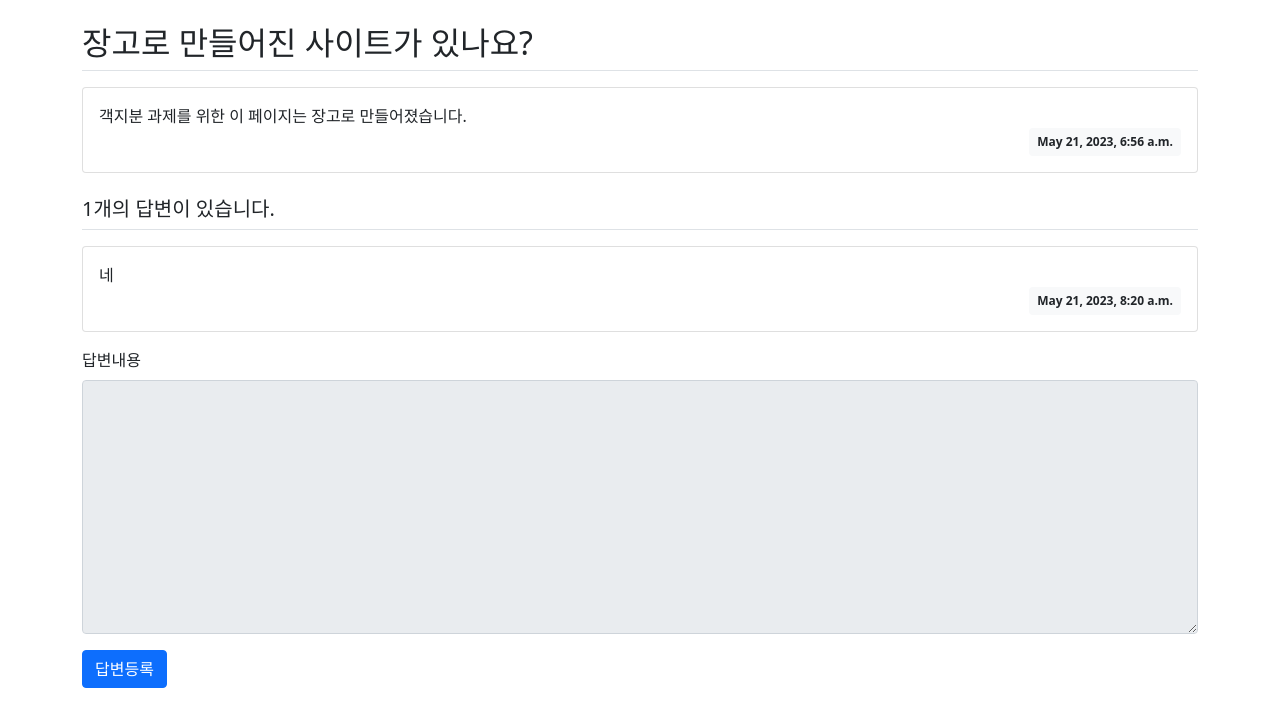
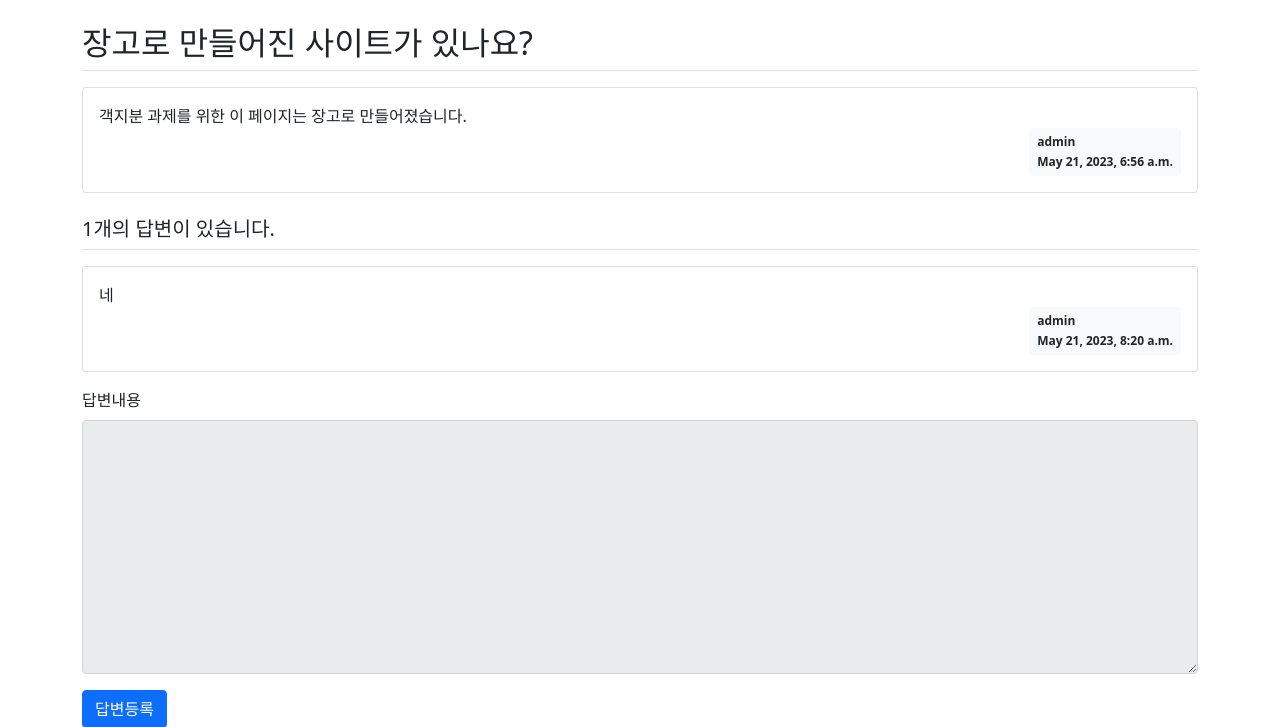
Before and after one commit to ytjdud/object-oriented-analysis-and-design, a Django app: page /quiz/1/ in a window 1280 px wide. Shown: the part 57-784 px from the top of the page. Before the commit the page ends 745 px from the top, so only its background shows below. Run offline with Django 4.2, Linux system fonts and the light colour scheme; data comes from the database, SQL or seed files in the repository; some libraries are stand-ins or nearby versions.

Commit message:
글쓴이 화면에 표시

```diff
--- a/templates/quiz/question_detail.html
+++ b/templates/quiz/question_detail.html
@@ -7,8 +7,9 @@
         <div class="card-body">
             <div class="card-text" style="white-space: pre-line;">{{ question.content }}</div>
             <div class="d-flex justify-content-end">
-                <div class="badge bg-light text-dark p-2">
-                    {{ question.create_date }}
+                <div class="badge bg-light text-dark p-2 text-start">
+                    <div class="mb-2">{{ question.author.username }}</div>
+                    <div>{{ question.create_date }}</div>
                 </div>
             </div>
         </div>
@@ -20,8 +21,9 @@
         <div class="card-body">
             <div class="card-text" style="white-space: pre-line;">{{ answer.content }}</div>
             <div class="d-flex justify-content-end">
-                <div class="badge bg-light text-dark p-2">
-                    {{ answer.create_date }}
+                <div class="badge bg-light text-dark p-2 text-start">
+                    <div class="mb-2">{{ answer.author.username }}</div>
+                    <div>{{ answer.create_date }}</div>
                 </div>
             </div>
         </div>
```
Also changed, not shown: templates/quiz/question_list.html (+7 -5 lines).
